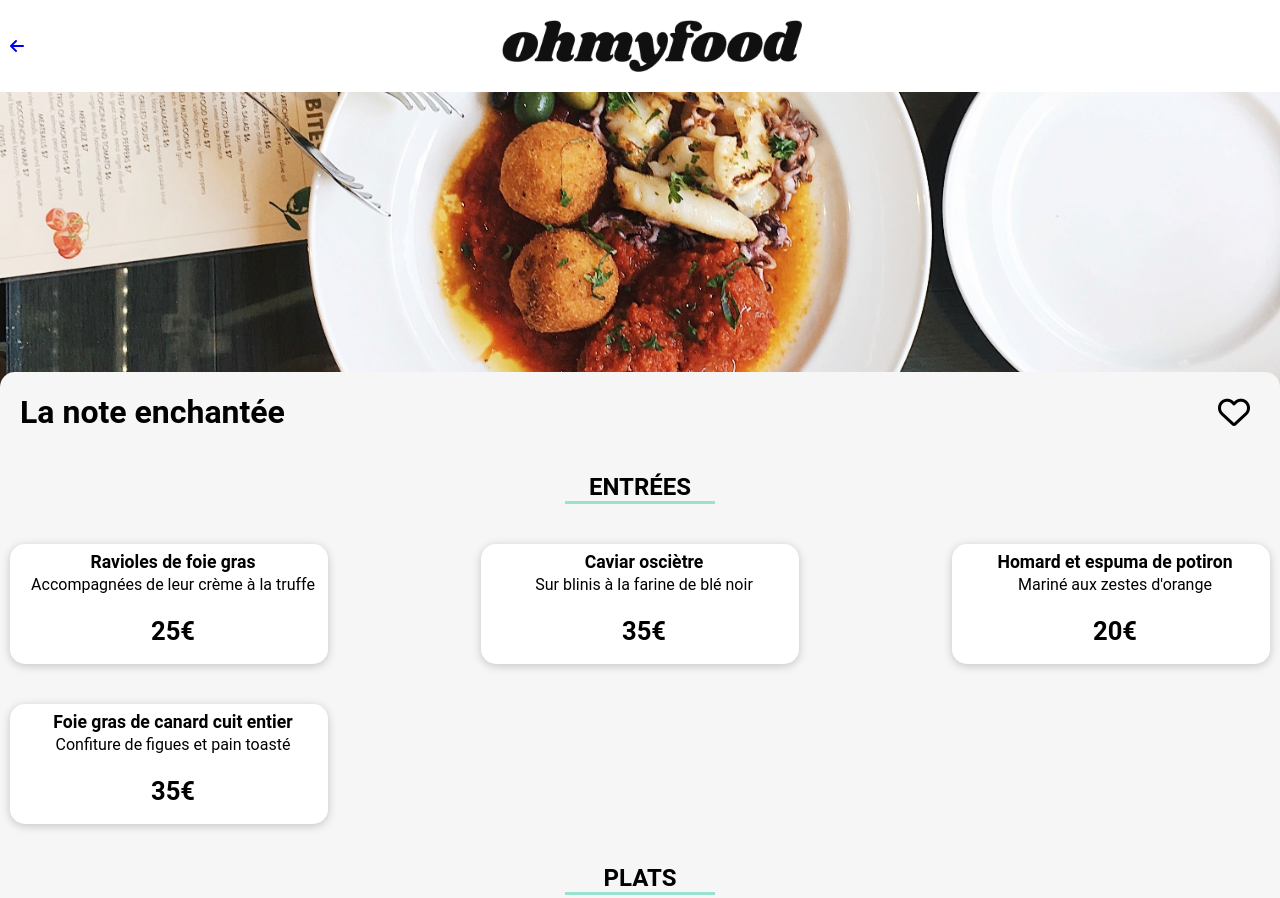
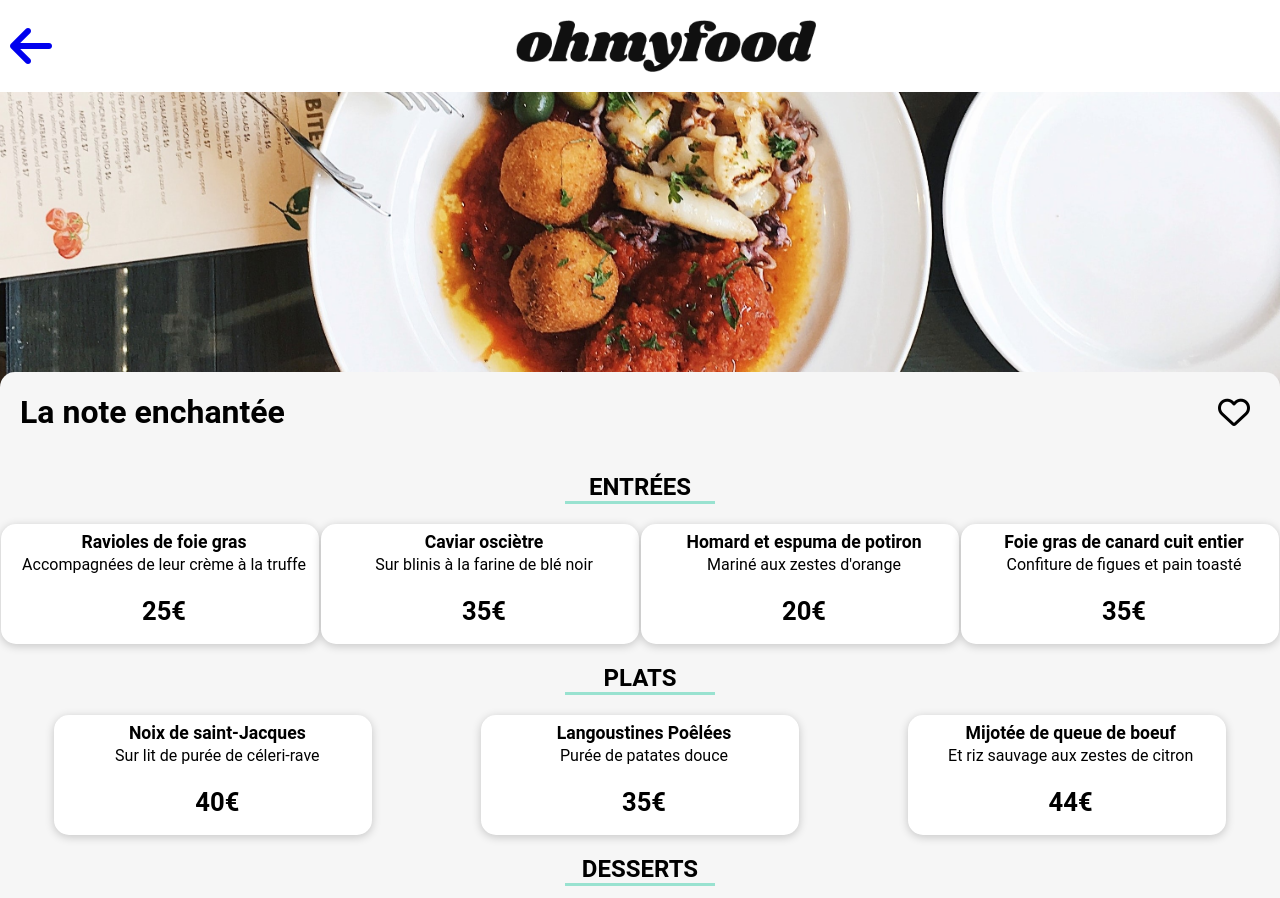
Before and after one commit to Laskoru/HugoBurel_3_03032022, a website: page la_note_enchantee.html in a window 1280 px wide. Shown: the top 898 px of the page. Drawn offline with Linux system fonts and the light colour scheme.

Commit message:
Ajout de l'apparition progressive + modifications mineures

```diff
--- a/la_note_enchantee.html
+++ b/la_note_enchantee.html
@@ -30,7 +30,7 @@
         <div class="bloc-plats">
             <h4 class="uppercase border-bottom center">entrées</h4>
                 <div class="menu-categorie">
-                    <div class="plat">
+                    <div class="plat one">
                         <div class="plat-header">
                             <h5>Ravioles de foie gras</h5>
                             Accompagnées de leur crème à la truffe
@@ -40,7 +40,7 @@
                         </div>
                         <div class="background-green"><div class="cercle"><i class="fa-solid fa-check"></i></div></div>
                     </div>
-                    <div class="plat">
+                    <div class="plat two">
                         <div class="plat-header">
                             <h5>Caviar osciètre</h5>
                             Sur blinis à la farine de blé noir
@@ -50,7 +50,7 @@
                         </div>
                         <div class="background-green"><div class="cercle"><i class="fa-solid fa-check"></i></div></div>
                     </div>
-                    <div class="plat">
+                    <div class="plat three">
                         <div class="plat-header">
                             <h5>Homard et espuma de potiron</h5>
                             Mariné aux zestes d'orange
@@ -60,7 +60,7 @@
                         </div>
                         <div class="background-green"><div class="cercle"><i class="fa-solid fa-check"></i></div></div>
                     </div>
-                    <div class="plat">
+                    <div class="plat four">
                         <div class="plat-header">
                             <h5>Foie gras de canard cuit entier</h5>
                             Confiture de figues et pain toasté
@@ -75,7 +75,7 @@
         <div class="bloc-plats">
             <h4 class="uppercase border-bottom center">plats</h4>
                 <div class="menu-categorie">
-                    <div class="plat">
+                    <div class="plat one">
                         <div class="plat-header">
                             <h5>Noix de saint-Jacques</h5>
                             Sur lit de purée de céleri-rave
@@ -85,7 +85,7 @@
                         </div>
                         <div class="background-green"><div class="cercle"><i class="fa-solid fa-check"></i></div></div>
                     </div>
-                    <div class="plat">
+                    <div class="plat two">
                         <div class="plat-header">
                             <h5>Langoustines Poêlées</h5>
                             Purée de patates douce
@@ -95,7 +95,7 @@
                         </div>
                         <div class="background-green"><div class="cercle"><i class="fa-solid fa-check"></i></div></div>
                     </div>
-                    <div class="plat">
+                    <div class="plat three">
                         <div class="plat-header">
                             <h5>Mijotée de queue de boeuf</h5>
                             Et riz sauvage aux zestes de citron
@@ -110,7 +110,7 @@
         <div class="bloc-plats">
             <h4 class="uppercase border-bottom center">desserts</h4>
                 <div class="menu-categorie">
-                    <div class="plat">
+                    <div class="plat one">
                         <div class="plat-header">
                             <h5>Macaron noisette et chocolat</h5>
                             Glace au caramel brun et sel de Guérande
@@ -120,7 +120,7 @@
                         </div>
                         <div class="background-green"><div class="cercle"><i class="fa-solid fa-check"></i></div></div>
                     </div>
-                    <div class="plat">
+                    <div class="plat two">
                         <div class="plat-header">
                             <h5>Baba au rhum revisité</h5>
                             Avec son coulis de citron
@@ -130,7 +130,7 @@
                         </div>
                         <div class="background-green"><div class="cercle"><i class="fa-solid fa-check"></i></div></div>
                     </div>
-                    <div class="plat">
+                    <div class="plat three">
                         <div class="plat-header">
                             <h5>Tarte au citron meringuée</h5>
                             Destructurée
--- a/sass/Layout/_arrow.scss
+++ b/sass/Layout/_arrow.scss
@@ -9,4 +9,8 @@
     {
         font-size: 2.5rem;
     }
+    @include desktop
+    {
+        font-size: 3rem;
+    }
 }
--- a/sass/Pages/_intro.scss
+++ b/sass/Pages/_accueil.scss
@@ -40,7 +40,7 @@
     @include tablet
     {
         font-size: 2rem;
-        margin: 20px 550px 20px 20px;
+        margin: 20px 500px 20px 20px;
     }
 }
 nav
@@ -58,3 +58,53 @@ nav
         flex-wrap: wrap;
     }
 }
+.map
+{
+    margin-top: 15px;
+    display: flex;
+    justify-content: center;
+    background-color: $color-dark;
+    padding: 10px 0px 10px 0px;
+    box-shadow: rgba(0, 0, 0, 0.06) 0px 5px 7px 0px inset;
+    @include desktop
+    {
+        font-size: 1.5rem;
+    }
+}
+.localisation
+{
+    margin-left: 15px;
+
+}
+.restaurant
+{
+    position: relative;
+    background-color: white;
+    border-radius: 15px;
+    line-height: 10px;
+    margin-bottom: 20px;
+    padding-bottom: 10px;
+    box-shadow: $shadow;
+    transition: 200ms;
+    cursor: pointer;
+    @include desktop
+    {
+        margin: 10px auto;
+
+    }
+    &:hover
+    {
+        box-shadow: $hover;
+    }
+}
+.list-restaurants
+{
+    padding: 5px 15px 35px 15px;
+    margin-top: 20px;
+    @include desktop
+    {
+        display: flex;
+        flex-wrap: wrap;
+
+    }
+}
--- a/sass/Pages/_localisation.scss
+++ /dev/null
@@ -1,18 +0,0 @@
-.map
-{
-    margin-top: 15px;
-    display: flex;
-    justify-content: center;
-    background-color: $color-dark;
-    padding: 10px 0px 10px 0px;
-    box-shadow: rgba(0, 0, 0, 0.06) 0px 5px 7px 0px inset;
-    @include desktop
-    {
-        font-size: 1.5rem;
-    }
-}
-.localisation
-{
-    margin-left: 15px;
-
-}
--- a/sass/Layout/_plats.scss
+++ b/sass/Pages/_plats.scss
@@ -18,7 +18,6 @@
     display: flex;
     align-items: center;
     justify-content: space-between;
-    margin: 20px 10px;
     background: white;
     border-radius: 15px;
     padding-left: 8px;
@@ -52,13 +51,23 @@
             transform: rotate(0deg);
         }
     }
+    @include mobile-only
+    {
+        margin: 20px 10px;
+    }
+    @include tablet
+    {
+        margin: 20px 10px;
+    }
     @include desktop
     {
         text-align: center;
         flex-direction: column;
         height: 120px;
+        justify-content: space-between;
+        margin: auto;
+
     }
-
 }
 .plat-header
 {
@@ -129,5 +138,12 @@
     z-index: 100;
     position: relative;
     margin: -20px auto;
-
 }
+.uppercase
+{
+    @include mobile-only
+    {
+    margin-left: 10px;
+    font-weight: lighter;
+    }
+}
--- a/sass/Pages/_restaurant.scss
+++ /dev/null
@@ -1,32 +0,0 @@
-.restaurant
-{
-    position: relative;
-    background-color: white;
-    border-radius: 15px;
-    line-height: 10px;
-    margin-bottom: 20px;
-    padding-bottom: 10px;
-    box-shadow: $shadow;
-    transition: 200ms;
-    cursor: pointer;
-    @include desktop
-    {
-        margin: 10px auto;
-
-    }
-    &:hover
-    {
-        box-shadow: $hover;
-    }
-}
-.list-restaurants
-{
-    padding: 5px 15px 35px 15px;
-    margin-top: 20px;
-    @include desktop
-    {
-        display: flex;
-        flex-wrap: wrap;
-
-    }
-}
--- a/sass/Utils/_loading.scss
+++ b/sass/Utils/_loading.scss
@@ -37,19 +37,35 @@
 {
     animation: spinner-loading 2s linear;
 }
+.one, .two, .three, .four
+{
+    opacity: 0;
+}
+.one
+{
+    animation: load 500ms;
+    animation-delay: 300ms;
+    animation-fill-mode: forwards;
 
+}
 .two
 {
-    animation-name: load;
-    animation-duration: 1s;
-    animation-delay: 1s initial;
+    animation: load 500ms;
+    animation-delay: 600ms;
+    animation-fill-mode: forwards;
 
 
 }
 .three
 {
-    animation-name: load;
-    animation-duration: 1s;
-    animation-delay: -2s initial;
+    animation: load 500ms;
+    animation-delay: 900ms;
+    animation-fill-mode: forwards;
 
 }
+.four
+{
+    animation: load 500ms;
+    animation-delay: 1200ms;
+    animation-fill-mode: forwards;
+}
--- a/sass/Utils/_mixins.scss
+++ b/sass/Utils/_mixins.scss
@@ -9,7 +9,7 @@
     }
   }
 @mixin tablet {
-    @media screen and (min-width: map-get($breakpoints, tablet)) and (max-width: map-get($breakpoints, desktop)) {
+    @media screen and (min-width: map-get($breakpoints, tablet)) and (max-width: map-get($breakpoints, tablet2)) {
       @content;
     }
 }
--- a/sass/Utils/_variables.scss
+++ b/sass/Utils/_variables.scss
@@ -9,7 +9,7 @@ $color-dark: #EAEAEA;
 $color-darker:#7E7E7E;
 $color-footer:#353535;
 
-$breakpoints:(mobile: 767px, desktop: 1024px, tablet:768px);
+$breakpoints:(mobile: 767px, desktop: 1024px, tablet:768px, tablet2:1023px);
 $shadow: rgba(0, 0, 0, 0.20) 0px 2px 10px;
 $hover: rgba(0, 0, 0, 0.56) 0px 22px 70px 4px;
 $gradient:  linear-gradient(80deg, #9356dc 0%, #ff79da 100%);
--- a/sass/main.scss
+++ b/sass/main.scss
@@ -4,7 +4,6 @@
 @import "./Utils/functions";
 @import "./Utils/loading";
 @import "./Layout/footer";
-@import "./Layout/plats";
 @import "./Layout/img-menu";
 @import "./Layout/logo";
 @import "./Layout/arrow";
@@ -16,6 +15,5 @@
 @import "./Base/html";
 @import "./Base/text";
 @import "./Compoments/button";
-@import "./Pages/restaurant";
-@import "./Pages/localisation";
-@import "./Pages/intro";
+@import "./Pages/accueil";
+@import "./Pages/plats";
```
Also changed, not shown: la_palette_du_gout.html (+9 -9 lines), le_delice_des_sens.html (+9 -9 lines), css/style.css, sass/main.css, 2 other files.
